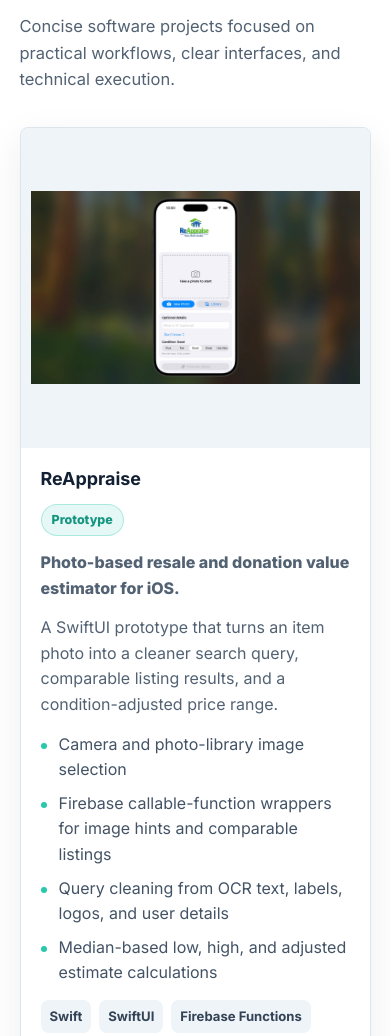
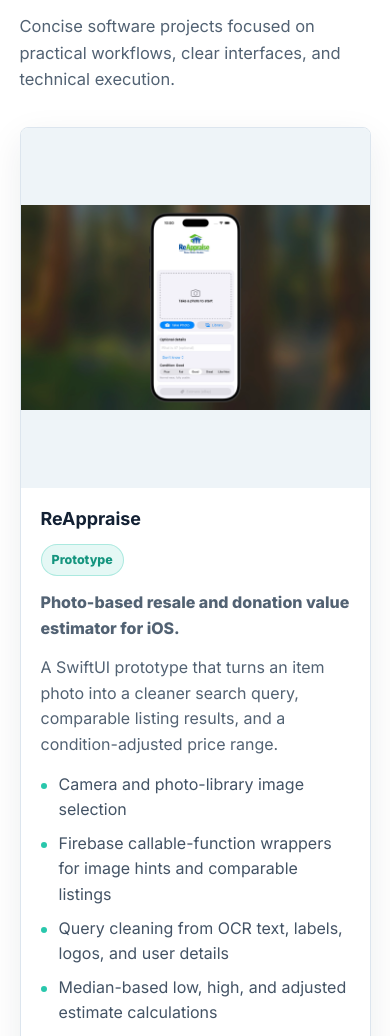
Before and after one commit to GreysonA75/portfolio, a plain HTML site: page index.html in a window 390 px wide. Shown: the part 1101-2137 px from the top of the page. Drawn offline with Linux system fonts and the light colour scheme.

Commit message:
Use contained project preview backgrounds

```diff
--- a/index.html
+++ b/index.html
@@ -65,7 +65,7 @@
 
       <div class="project-grid">
         <article class="project-card featured">
-          <img class="project-screenshot featured-screenshot" src="assets/ra.jpg" alt="ReAppraise iOS app preview screenshot">
+          <div class="project-screenshot featured-screenshot reappraise-screenshot" role="img" aria-label="ReAppraise iOS app preview screenshot"></div>
           <div class="project-body">
             <div class="project-topline">
               <h3>ReAppraise</h3>
@@ -95,7 +95,7 @@
         </article>
 
         <article class="project-card">
-          <img class="project-screenshot" src="assets/dd.jpg" alt="Dulcet and Delish Cafe website homepage screenshot">
+          <div class="project-screenshot dulcet-screenshot" role="img" aria-label="Dulcet and Delish Cafe website homepage screenshot"></div>
           <div class="project-body">
             <div class="project-topline">
               <h3>Dulcet &amp; Delish Cafe Website</h3>
--- a/style.css
+++ b/style.css
@@ -308,17 +308,24 @@ h3 {
 }
 
 .project-screenshot {
-  display: block;
   width: 100%;
-  height: 330px;
-  padding: 14px;
-  object-fit: contain;
-  object-position: center;
+  min-height: 380px;
   background: #eef4f8;
+  background-position: center;
+  background-repeat: no-repeat;
+  background-size: contain;
 }
 
 .featured-screenshot {
-  height: 460px;
+  min-height: 560px;
+}
+
+.reappraise-screenshot {
+  background-image: url("assets/ra.jpg");
+}
+
+.dulcet-screenshot {
+  background-image: url("assets/dd.jpg");
 }
 
 .project-body {
@@ -660,7 +667,7 @@ h3 {
   }
 
   .featured-screenshot {
-    height: 420px;
+    min-height: 520px;
   }
 }
 
@@ -749,12 +756,11 @@ h3 {
   }
 
   .project-screenshot {
-    height: 260px;
-    padding: 10px;
+    min-height: 250px;
   }
 
   .featured-screenshot {
-    height: 320px;
+    min-height: 360px;
   }
 
 }
```
